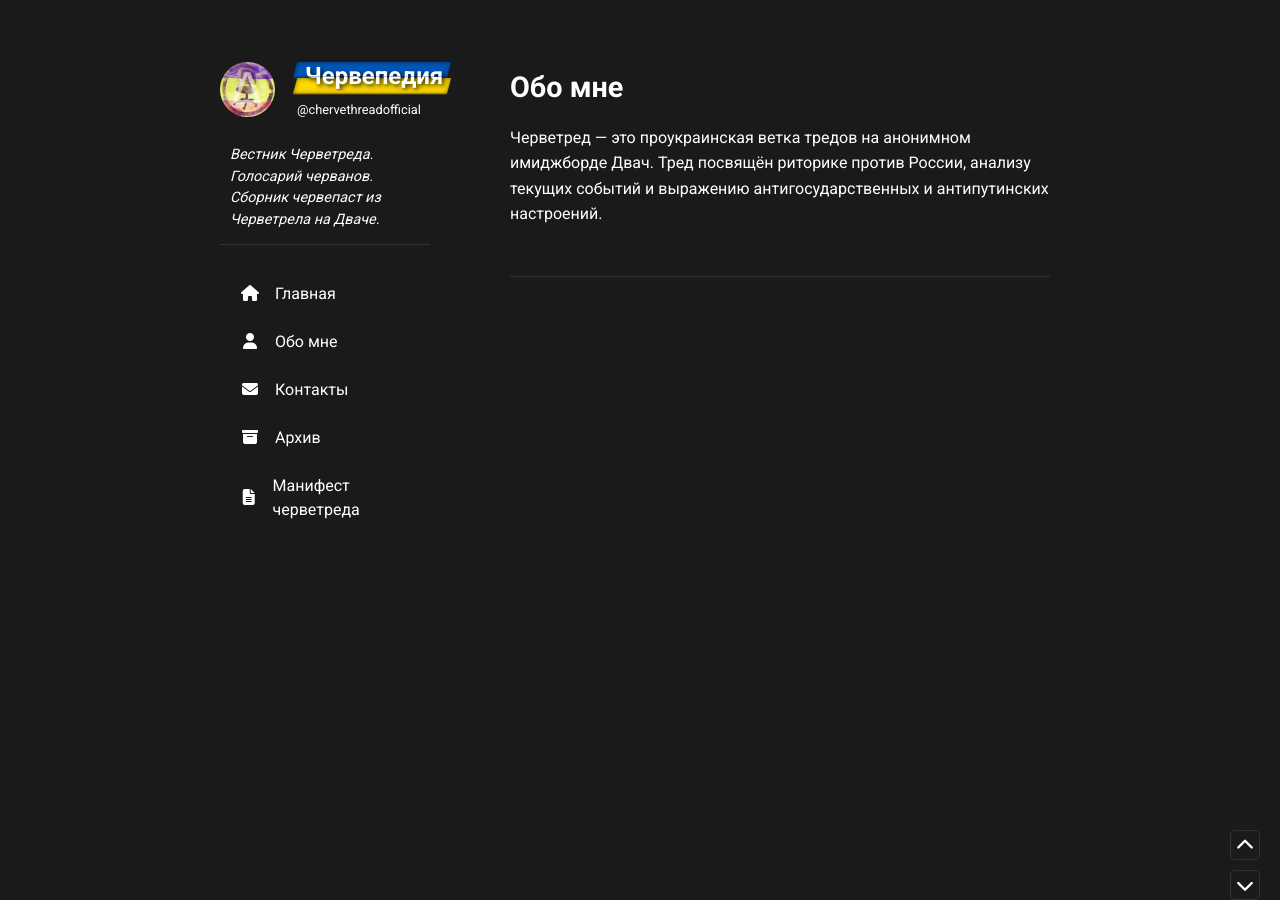
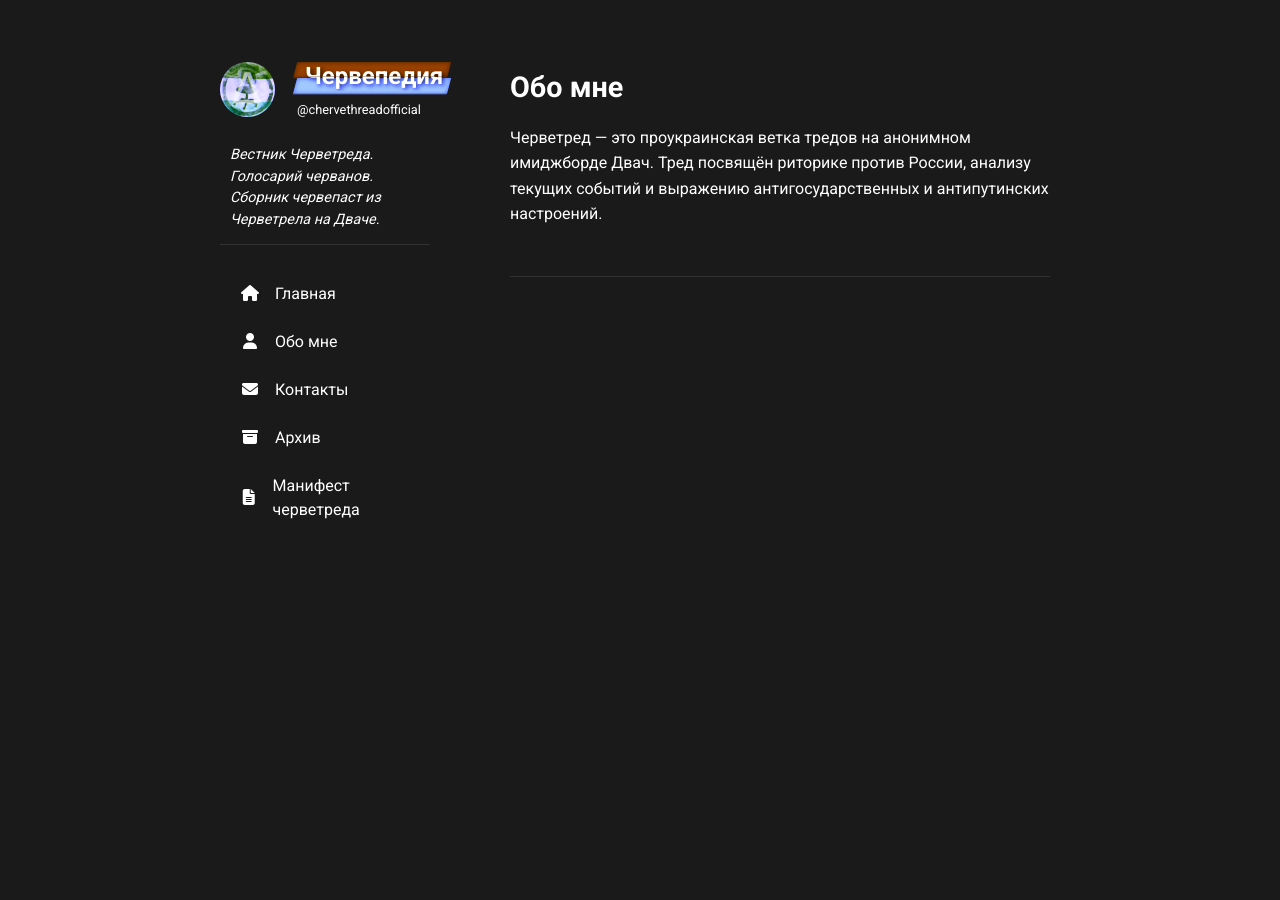
Before and after one commit to chervepediya/chervepediya.github.io, a Jekyll site: the page built from about.md, in a window 1280 px wide and 900 px high. Built offline with Jekyll 4.4.1, drawn with Linux system fonts in a browser that asks for light colours; nearby versions of some CDN libraries; a script that is not in the unit is left out.

Commit message:
Update styles.css

```diff
--- a/assets/css/styles.css
+++ b/assets/css/styles.css
@@ -4,6 +4,7 @@ body {
     font-family: 'Roboto', sans-serif;
     margin: 0;
     padding: 0;
+    filter: hue-rotate(180deg); /* Холодные оттенки (циан) */
 }
 
 .main-container {
@@ -601,19 +602,6 @@ footer a:hover {
     border-radius: 10px;
 }
 
-.filter-overlay {
-    position: fixed;
-    top: 0;
-    left: 0;
-    width: 100vw;
-    height: 100vh;
-    background-color: #000;
-    filter: grayscale(100%); /* Заменено sepia на grayscale */
-    opacity: 0.1; /* Дефолтное значение сохранено */
-    pointer-events: none;
-    z-index: 9999;
-}
-
 @media (max-width: 768px) {
     .sidebar {
         display: none;
```
